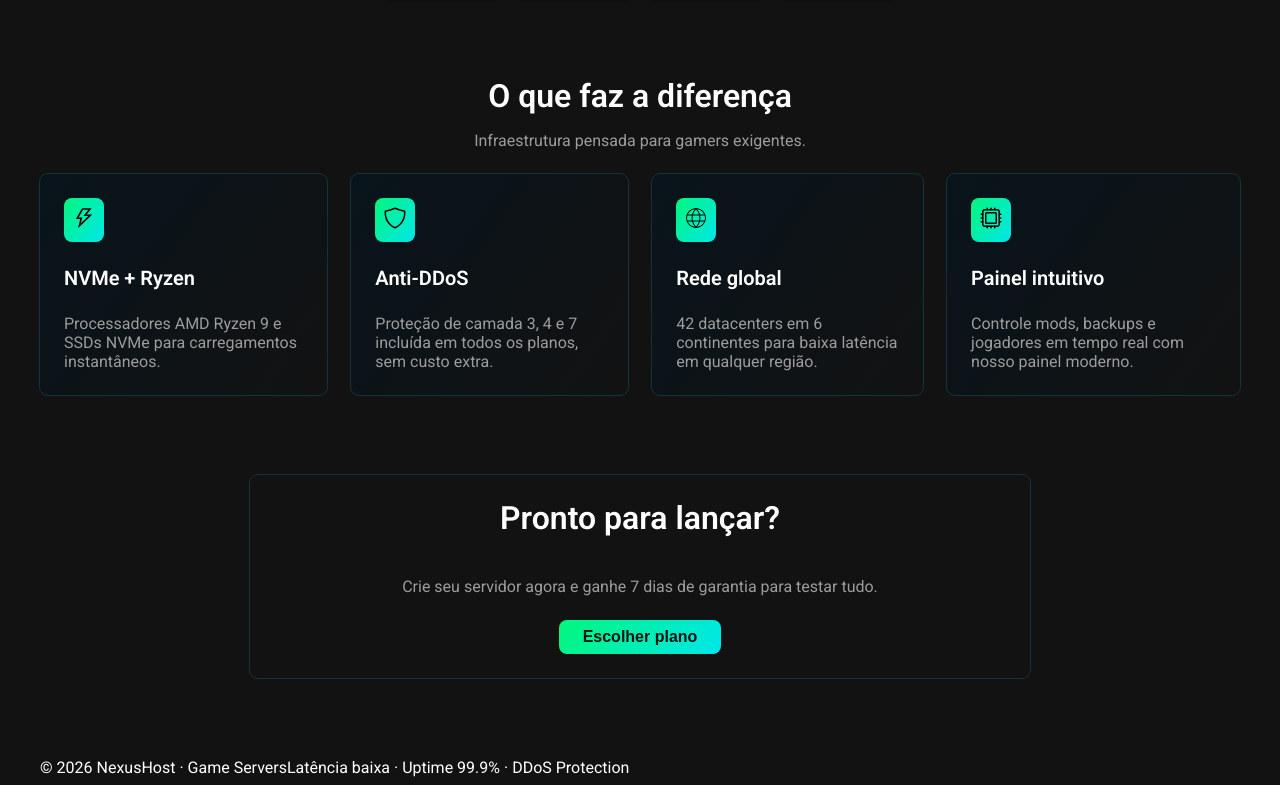
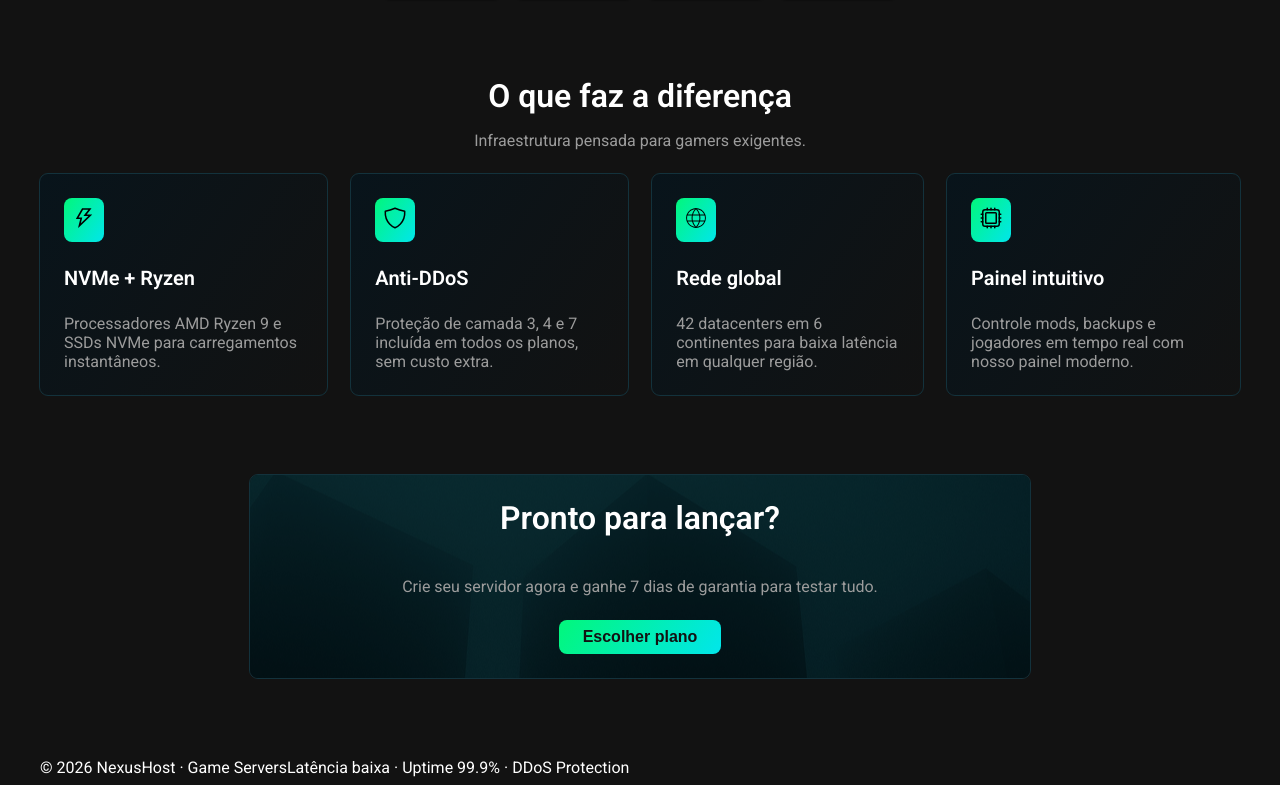
Before and after one commit to arthur94a/frontend-self-server-gaming, a React (Vite) app: page / in a window 1280 px wide. Shown: the part 608-1393 px from the top of the page. Built offline with nearby package versions, Linux system fonts and the light colour scheme.

Commit message:
apply banner style bg

```diff
--- a/src/components/banner/banner.module.scss
+++ b/src/components/banner/banner.module.scss
@@ -1,4 +1,5 @@
 .banner {
+    position: relative;
     display: flex;
     flex-direction: column;
     align-items: center;
@@ -10,4 +11,23 @@
     border-radius: 8px;
     background: $black-400;
     outline: 1px solid $blue-900;
+
+    & > * {
+        z-index: 1;
+    }
+
+    &::after {
+        content: '';
+        position: absolute;
+        inset: 0;
+        width: 100%;
+        height: 100%;
+        border-radius: 8px;
+        background-image: url('/src/assets/pexels-pramodtiwari-13931014.png');
+        background-position: center;
+        background-repeat: no-repeat;
+        background-size: cover;
+        filter: brightness(0.3);
+        z-index: 0;
+    }
 }
```
